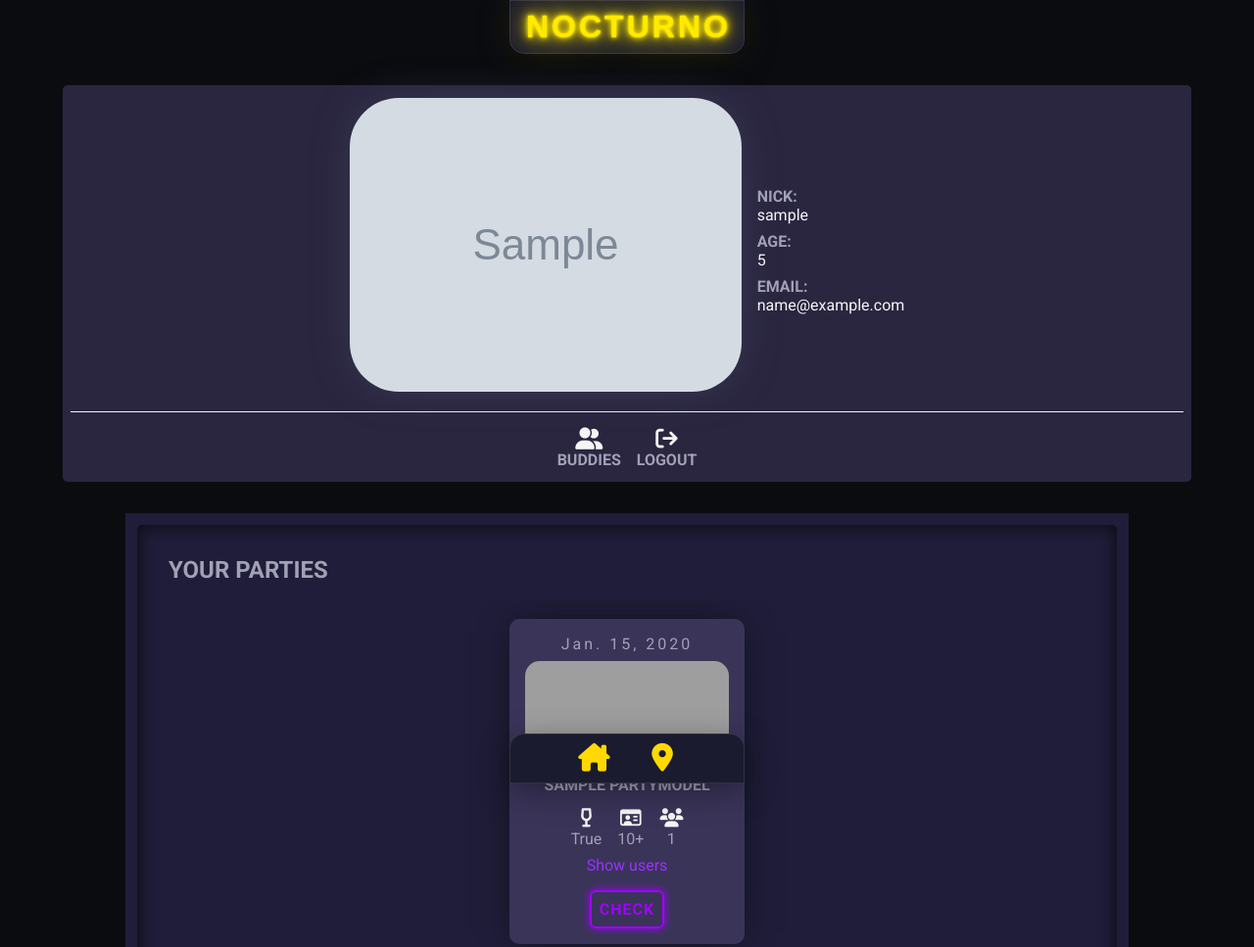
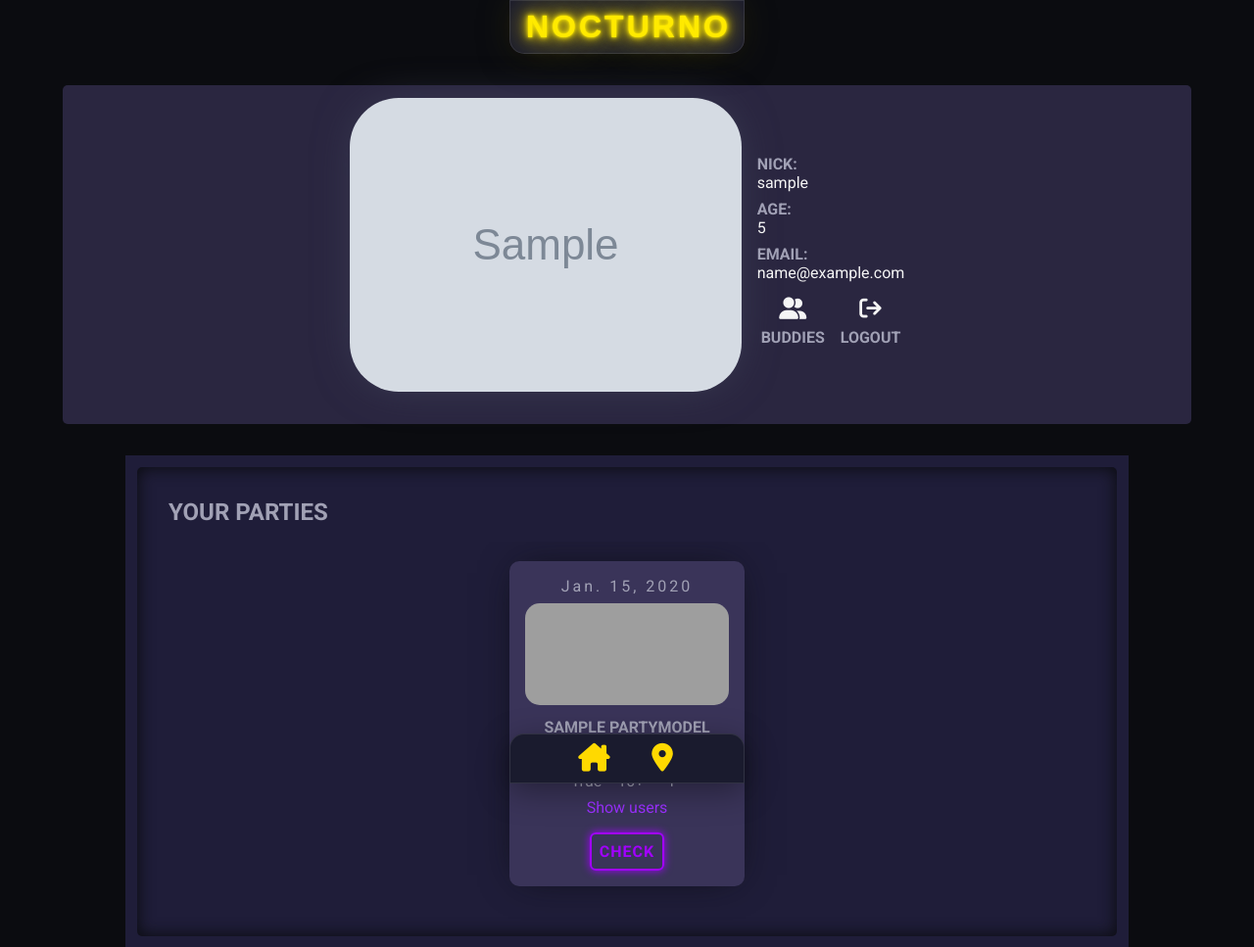
Before and after one commit to JakubHaran1/noc-deploy, a Django app: page / in a window 1280 px wide. Shown: the top 967 px of the page at 98% size. Run offline with Django 5.2, Linux system fonts and the light colour scheme; a user stored in the database is signed in; tables that the repository leaves empty hold one stand-in row (values such as "Sample post"); grey boxes marked "Sample" are stand-in pictures; style sheets or scripts are compiled from the project's sources; some libraries are stand-ins or nearby versions; some web fonts are replaced; grey boxes are pictures that could not be loaded.

Commit message:
main template changes

```diff
--- a/static/sass/_main.scss
+++ b/static/sass/_main.scss
@@ -54,7 +54,7 @@
     @include row-center;
     gap: 1rem;
     width: 100%;
-    border-top: 1px solid;
+
     padding-top: 1rem;
     text-align: center;
 
--- a/templates/main.html
+++ b/templates/main.html
@@ -32,15 +32,7 @@
                     <h4>Email:</h4>
                     <p>{{request.user.email}}</p>
                 </div>
-
-
-
-
-            </div>
-
-        </div>
-
-            <div class="friends-actions">
+                <div class="friends-actions">
                 <div class="acction">
                     <a href={% url "buddies" %} class="link"></a>
                     <i class="fas fa-user-friends"></i>
@@ -55,6 +47,14 @@
 
 
             </div>
+
+
+
+            </div>
+
+        </div>
+
+
         </div>
     </section>
 
```
